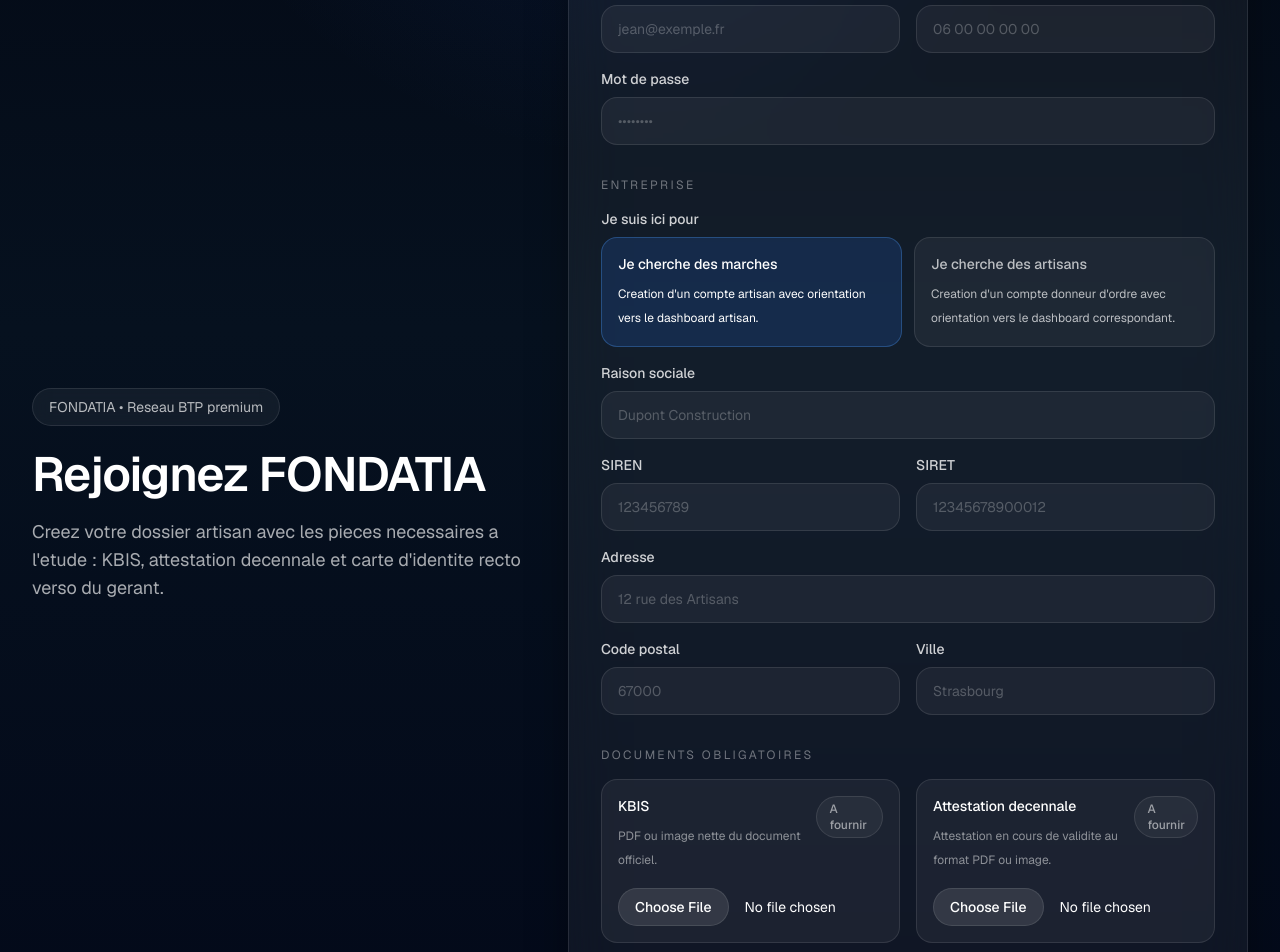
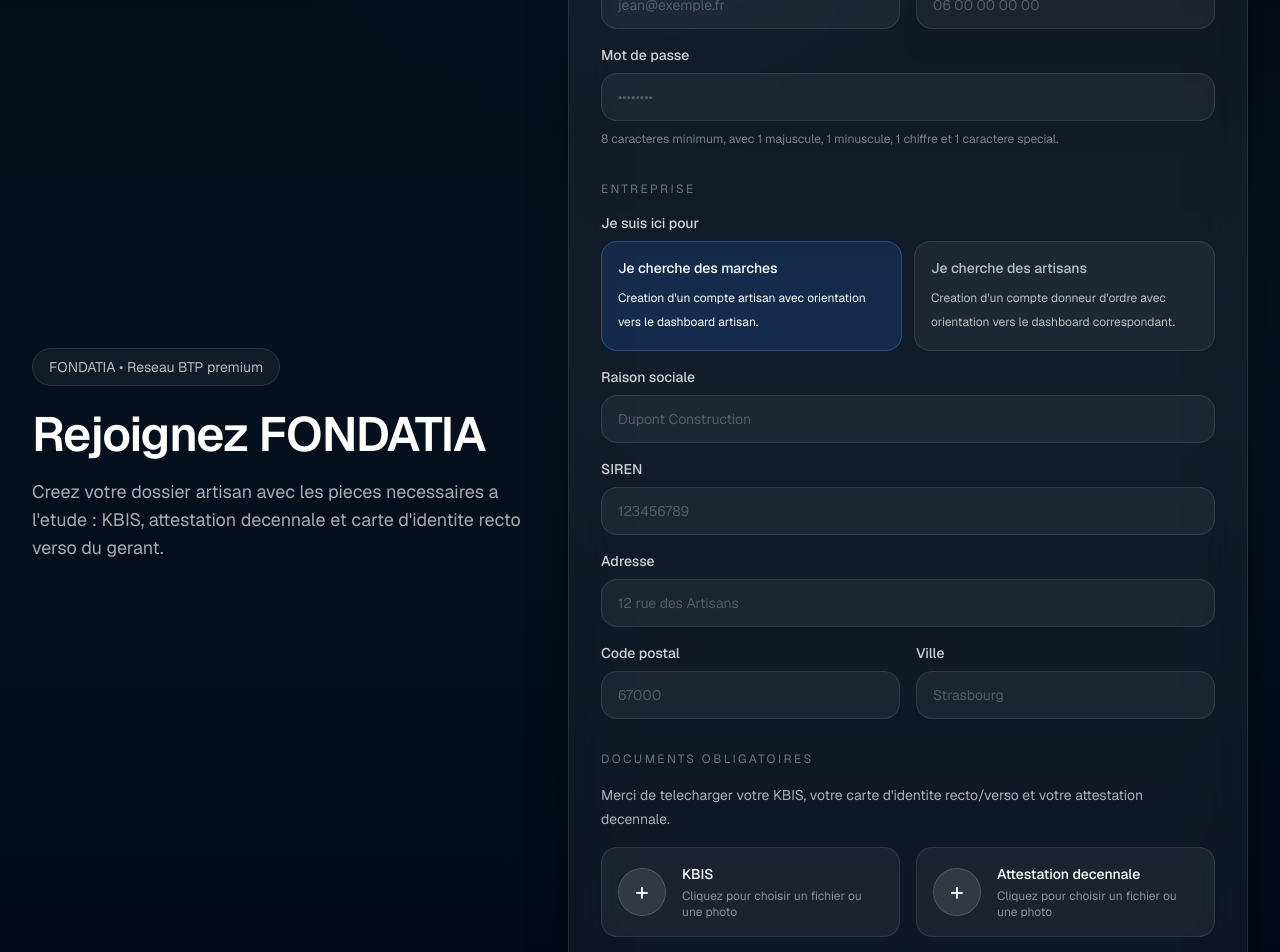
Before and after one commit to Djanix67/FONDATIA, a Next.js app: page /inscription-artisan in a window 1280 px wide. Shown: the part 340-1292 px from the top of the page. Built offline with nearby package versions, Linux system fonts and the light colour scheme.

Commit message:
Refine artisan signup validation and document upload UX

```diff
--- a/app/inscription-artisan/page.tsx
+++ b/app/inscription-artisan/page.tsx
@@ -1,6 +1,6 @@
 "use client"
 
-import { useState } from "react"
+import { useMemo, useState } from "react"
 import { useRouter } from "next/navigation"
 import { GlassCard } from "@/components/ui/glass-card"
 
@@ -10,11 +10,26 @@
   | "identityCardFrontUrl"
   | "identityCardBackUrl"
 
+type FormFieldName =
+  | "name"
+  | "email"
+  | "password"
+  | "phone"
+  | "profileType"
+  | "legalName"
+  | "siren"
+  | "address"
+  | "postalCode"
+  | "city"
+  | DocumentFieldName
+
 type UploadState = {
   isUploading: boolean
   fileName: string
   error: string
 }
+
+type FieldErrors = Partial<Record<FormFieldName, string>>
 
 const initialForm = {
   name: "",
@@ -24,7 +39,6 @@
   profileType: "ARTISAN",
   legalName: "",
   siren: "",
-  siret: "",
   address: "",
   postalCode: "",
   city: "",
@@ -45,33 +59,31 @@
   field: DocumentFieldName
   documentType: "kbis" | "insuranceDecennale" | "identityCardFront" | "identityCardBack"
   label: string
-  description: string
 }> = [
   {
     field: "kbisUrl",
     documentType: "kbis",
     label: "KBIS",
-    description: "PDF ou image nette du document officiel.",
   },
   {
     field: "insuranceDecennaleUrl",
     documentType: "insuranceDecennale",
     label: "Attestation decennale",
-    description: "Attestation en cours de validite au format PDF ou image.",
   },
   {
     field: "identityCardFrontUrl",
     documentType: "identityCardFront",
     label: "Carte d'identite recto",
-    description: "Recto lisible de la piece d'identite du gerant.",
   },
   {
     field: "identityCardBackUrl",
     documentType: "identityCardBack",
     label: "Carte d'identite verso",
-    description: "Verso lisible de la piece d'identite du gerant.",
   },
 ]
+
+const passwordHint =
+  "8 caracteres minimum, avec 1 majuscule, 1 minuscule, 1 chiffre et 1 caractere special."
 
 export default function InscriptionArtisanPage() {
   const router = useRouter()
@@ -80,9 +92,17 @@
   const [draftId, setDraftId] = useState("")
   const [loading, setLoading] = useState(false)
   const [error, setError] = useState("")
+  const [fieldErrors, setFieldErrors] = useState<FieldErrors>({})
+
+  const uploadsInFlight = useMemo(
+    () => Object.values(uploadState).some((item) => item.isUploading),
+    [uploadState]
+  )
 
   const updateField = (key: keyof typeof initialForm, value: string) => {
     setForm((prev) => ({ ...prev, [key]: value }))
+    setFieldErrors((prev) => ({ ...prev, [key]: undefined }))
+    setError("")
   }
 
   const updateUploadState = (field: DocumentFieldName, next: Partial<UploadState>) => {
@@ -95,12 +115,68 @@
     }))
   }
 
+  const applyFieldErrors = (nextErrors: FieldErrors) => {
+    setFieldErrors(nextErrors)
+    setError(Object.keys(nextErrors).length > 0 ? "Merci de corriger les champs encadres en rouge." : "")
+  }
+
+  const validateForm = () => {
+    const nextErrors: FieldErrors = {}
+
+    if (form.name.trim().length < 2) {
+      nextErrors.name = "Le nom et prenom du gerant sont requis."
+    }
+
+    if (!form.email.trim()) {
+      nextErrors.email = "L'email est requis."
+    } else if (!form.email.includes("@")) {
+      nextErrors.email = "L'email doit contenir un @."
+    }
+
+    if (!/^(06|07)\d{8}$/.test(form.phone)) {
+      nextErrors.phone = "Le numero doit commencer par 06 ou 07 et contenir 10 chiffres."
+    }
+
+    if (!/^(?=.*[a-z])(?=.*[A-Z])(?=.*\d)(?=.*[^A-Za-z0-9]).{8,}$/.test(form.password)) {
+      nextErrors.password = passwordHint
+    }
+
+    if (form.legalName.trim().length < 2) {
+      nextErrors.legalName = "La raison sociale est requise."
+    }
+
+    if (!/^\d{9}$/.test(form.siren)) {
+      nextErrors.siren = "Le SIREN doit contenir 9 chiffres."
+    }
+
+    if (form.address.trim().length < 3) {
+      nextErrors.address = "L'adresse est requise."
+    }
+
+    if (form.postalCode.trim().length < 4) {
+      nextErrors.postalCode = "Le code postal est requis."
+    }
+
+    if (form.city.trim().length < 2) {
+      nextErrors.city = "La ville est requise."
+    }
+
+    for (const document of documentConfigs) {
+      if (!form[document.field]) {
+        nextErrors[document.field] = `Merci de telecharger ${document.label.toLowerCase()}.`
+      }
+    }
+
+    return nextErrors
+  }
+
   const handleDocumentUpload = async (
     field: DocumentFieldName,
     documentType: "kbis" | "insuranceDecennale" | "identityCardFront" | "identityCardBack",
     file: File
   ) => {
     setError("")
+    setFieldErrors((prev) => ({ ...prev, [field]: undefined }))
     updateUploadState(field, {
       isUploading: true,
       error: "",
@@ -138,10 +214,12 @@
         fileName: file.name,
       })
     } catch (err) {
+      const message = err instanceof Error ? err.message : "Upload impossible"
       updateField(field, "")
+      setFieldErrors((prev) => ({ ...prev, [field]: message }))
       updateUploadState(field, {
         isUploading: false,
-        error: err instanceof Error ? err.message : "Upload impossible",
+        error: message,
       })
     }
   }
@@ -150,6 +228,14 @@
     e.preventDefault()
     setLoading(true)
     setError("")
+
+    const nextErrors = validateForm()
+
+    if (Object.keys(nextErrors).length > 0) {
+      applyFieldErrors(nextErrors)
+      setLoading(false)
+      return
+    }
 
     try {
       const res = await fetch("/api/artisans/register", {
@@ -163,18 +249,33 @@
       const data = await res.json()
 
       if (!res.ok) {
-        throw new Error(data?.error || "Une erreur est survenue")
+        const apiFieldErrors =
+          (data?.details?.fieldErrors as Record<string, string[] | undefined> | undefined) ?? {}
+
+        const normalizedErrors: FieldErrors = {}
+
+        for (const [key, value] of Object.entries(apiFieldErrors)) {
+          if (value?.[0]) {
+            normalizedErrors[key as FormFieldName] = value[0]
+          }
+        }
+
+        if (Object.keys(normalizedErrors).length > 0) {
+          applyFieldErrors(normalizedErrors)
+        } else {
+          setError(data?.error || "Une erreur est survenue pendant l'inscription.")
+        }
+
+        return
       }
 
       router.push(data?.redirectTo ?? "/validation-en-attente")
     } catch (err) {
-      setError(err instanceof Error ? err.message : "Une erreur est survenue")
+      setError(err instanceof Error ? err.message : "Une erreur est survenue pendant l'inscription.")
     } finally {
       setLoading(false)
     }
   }
-
-  const uploadsInFlight = Object.values(uploadState).some((item) => item.isUploading)
 
   return (
     <main className="min-h-screen bg-[radial-gradient(circle_at_top,rgba(38,99,235,0.14),transparent_28%),linear-gradient(180deg,#030712_0%,#06111f_40%,#020617_100%)] text-white">
@@ -200,9 +301,7 @@
               <h2 className="text-2xl font-semibold tracking-tight text-white">
                 INSCRIPTION
               </h2>
-              <p className="mt-2 text-sm text-white/60">
-                Le mot de passe doit contenir au minimum 8 caracteres, une majuscule, une minuscule et un caractere special.
-              </p>
+              <p className="mt-2 text-xs text-white/60">{passwordHint}</p>
             </div>
 
             <form onSubmit={onSubmit} className="space-y-8">
@@ -218,6 +317,7 @@
                       value={form.name}
                       onChange={(value) => updateField("name", value)}
                       placeholder="Jean Dupont"
+                      error={fieldErrors.name}
                     />
                   </div>
                   <Field
@@ -226,12 +326,15 @@
                     value={form.email}
                     onChange={(value) => updateField("email", value)}
                     placeholder="jean@exemple.fr"
+                    error={fieldErrors.email}
                   />
                   <Field
                     label="Telephone"
                     value={form.phone}
-                    onChange={(value) => updateField("phone", value)}
+                    onChange={(value) => updateField("phone", value.replace(/\D/g, "").slice(0, 10))}
                     placeholder="06 00 00 00 00"
+                    error={fieldErrors.phone}
+                    inputMode="numeric"
                   />
                   <div className="sm:col-span-2">
                     <Field
@@ -240,6 +343,8 @@
                       value={form.password}
                       onChange={(value) => updateField("password", value)}
                       placeholder="••••••••"
+                      error={fieldErrors.password}
+                      helperText={passwordHint}
                     />
                   </div>
                 </div>
@@ -263,21 +368,20 @@
                         value={form.legalName}
                         onChange={(value) => updateField("legalName", value)}
                         placeholder="Dupont Construction"
+                        error={fieldErrors.legalName}
                       />
                     </div>
 
+                    <div className="sm:col-span-2">
                       <Field
                         label="SIREN"
                         value={form.siren}
                         onChange={(value) => updateField("siren", value.replace(/\D/g, "").slice(0, 9))}
                         placeholder="123456789"
+                        error={fieldErrors.siren}
+                        inputMode="numeric"
                       />
-                    <Field
-                      label="SIRET"
-                      value={form.siret}
-                      onChange={(value) => updateField("siret", value.replace(/\D/g, "").slice(0, 14))}
-                      placeholder="12345678900012"
-                    />
+                    </div>
 
                     <div className="sm:col-span-2">
                       <Field
@@ -285,6 +389,7 @@
                         value={form.address}
                         onChange={(value) => updateField("address", value)}
                         placeholder="12 rue des Artisans"
+                        error={fieldErrors.address}
                       />
                     </div>
 
@@ -293,12 +398,15 @@
                       value={form.postalCode}
                       onChange={(value) => updateField("postalCode", value)}
                       placeholder="67000"
+                      error={fieldErrors.postalCode}
+                      inputMode="numeric"
                     />
                     <Field
                       label="Ville"
                       value={form.city}
                       onChange={(value) => updateField("city", value)}
                       placeholder="Strasbourg"
+                      error={fieldErrors.city}
                     />
                   </div>
                 </div>
@@ -308,15 +416,17 @@
                 <p className="text-xs uppercase tracking-[0.2em] text-white/40">
                   Documents obligatoires
                 </p>
+                <p className="text-sm leading-6 text-white/65">
+                  Merci de telecharger votre KBIS, votre carte d'identite recto/verso et votre attestation decennale.
+                </p>
                 <div className="grid gap-4 sm:grid-cols-2">
                   {documentConfigs.map((document) => (
                     <DocumentUploadField
                       key={document.field}
                       label={document.label}
-                      description={document.description}
                       isUploading={uploadState[document.field].isUploading}
                       fileName={uploadState[document.field].fileName}
-                      error={uploadState[document.field].error}
+                      error={fieldErrors[document.field] || uploadState[document.field].error}
                       isUploaded={Boolean(form[document.field])}
                       onFileSelect={(file) =>
                         handleDocumentUpload(document.field, document.documentType, file)
@@ -356,6 +466,9 @@
   onChange: (value: string) => void
   placeholder?: string
   type?: string
+  error?: string
+  helperText?: string
+  inputMode?: React.HTMLAttributes<HTMLInputElement>["inputMode"]
 }
 
 function Field({
@@ -364,6 +477,9 @@
   onChange,
   placeholder,
   type = "text",
+  error,
+  helperText,
+  inputMode,
 }: FieldProps) {
   return (
     <label className="block">
@@ -373,15 +489,22 @@
         value={value}
         onChange={(e) => onChange(e.target.value)}
         placeholder={placeholder}
-        className="h-12 w-full rounded-2xl border border-white/10 bg-white/5 px-4 text-sm text-white outline-none transition placeholder:text-white/25 focus:border-white/20 focus:bg-white/[0.07]"
+        inputMode={inputMode}
+        className={[
+          "h-12 w-full rounded-2xl border bg-white/5 px-4 text-sm text-white outline-none transition placeholder:text-white/25 focus:bg-white/[0.07]",
+          error
+            ? "border-red-400/70 focus:border-red-400"
+            : "border-white/10 focus:border-white/20",
+        ].join(" ")}
       />
+      {helperText ? <p className="mt-2 text-xs leading-5 text-white/45">{helperText}</p> : null}
+      {error ? <p className="mt-2 text-xs leading-5 text-red-200">{error}</p> : null}
     </label>
   )
 }
 
 function DocumentUploadField({
   label,
-  description,
   isUploading,
   fileName,
   error,
@@ -389,36 +512,41 @@
   onFileSelect,
 }: {
   label: string
-  description: string
   isUploading: boolean
   fileName: string
-  error: string
+  error?: string
   isUploaded: boolean
   onFileSelect: (file: File) => void
 }) {
   return (
-    <label className="block rounded-2xl border border-white/10 bg-white/5 p-4 transition hover:bg-white/[0.07]">
-      <div className="flex items-start justify-between gap-3">
-        <div>
-          <p className="text-sm font-medium text-white">{label}</p>
-          <p className="mt-2 text-xs leading-6 text-white/50">{description}</p>
-        </div>
-        <span
+    <label
       className={[
-            "rounded-full px-3 py-1 text-xs font-medium",
-            isUploaded
-              ? "border border-emerald-300/20 bg-emerald-300/10 text-emerald-100"
-              : "border border-white/10 bg-white/5 text-white/55",
+        "block cursor-pointer rounded-2xl border p-4 transition",
+        error
+          ? "border-red-400/70 bg-red-400/10"
+          : "border-white/10 bg-white/5 hover:bg-white/[0.07]",
       ].join(" ")}
     >
-          {isUploading ? "Upload..." : isUploaded ? "Recu" : "A fournir"}
-        </span>
+      <div className="flex items-center gap-4">
+        <div className="flex h-12 w-12 items-center justify-center rounded-full border border-white/15 bg-white/10 text-2xl text-white">
+          +
+        </div>
+        <div className="min-w-0 flex-1">
+          <p className="text-sm font-medium text-white">{label}</p>
+          <p className="mt-1 text-xs text-white/50">
+            {isUploading
+              ? "Televersement en cours..."
+              : isUploaded
+                ? fileName || "Document telecharge"
+                : "Cliquez pour choisir un fichier ou une photo"}
+          </p>
+        </div>
       </div>
 
       <input
         type="file"
         accept=".pdf,image/png,image/jpeg,image/webp"
-        className="mt-4 block w-full text-sm text-white file:mr-4 file:rounded-full file:border file:border-white/10 file:bg-white/10 file:px-4 file:py-2 file:text-sm file:font-medium file:text-white file:transition hover:file:bg-white/15"
+        className="sr-only"
         onChange={(event) => {
           const file = event.target.files?.[0]
           if (file) {
@@ -427,8 +555,7 @@
         }}
       />
 
-      {fileName ? <p className="mt-3 text-xs text-white/55">{fileName}</p> : null}
-      {error ? <p className="mt-2 text-xs text-rose-200">{error}</p> : null}
+      {error ? <p className="mt-3 text-xs leading-5 text-red-200">{error}</p> : null}
     </label>
   )
 }
```
Lines whose indentation alone changed are shown as unchanged.
